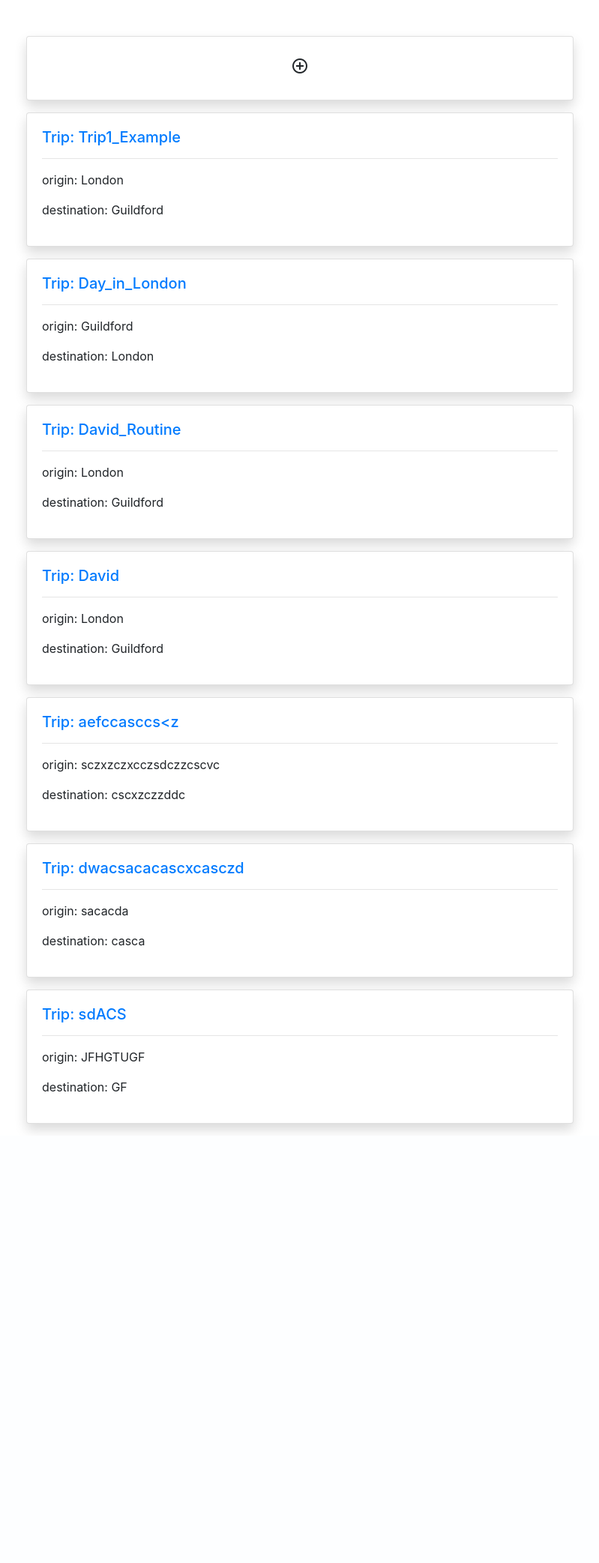
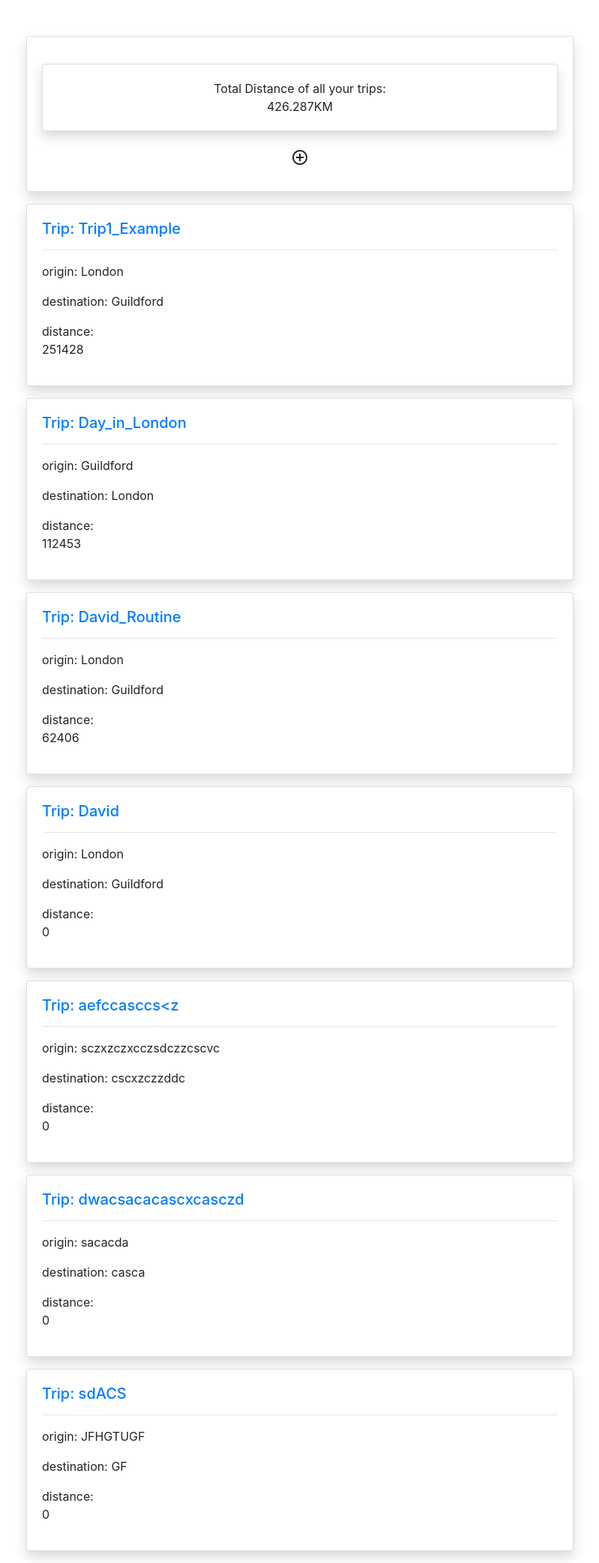
Before and after one commit to Surrey-SWE-Group-16/tripPlanner, a Django app: page /log/ in a window 1280 px wide. Shown: the part 56-2141 px from the top of the page at 75% size, without its empty margins (50-849 px from the left). Before the commit the page ends 1566 px from the top, so only its background shows below. Run offline with Django 4.2, Linux system fonts and the light colour scheme; data comes from the database, SQL or seed files in the repository; both versions use the stored data as it was after the commit; some libraries are stand-ins or nearby versions.

Commit message:
Total distance last change

```diff
--- a/travelbuddy/travelbuddy/templates/map_main/log.html
+++ b/travelbuddy/travelbuddy/templates/map_main/log.html
@@ -4,14 +4,32 @@
 {% block content %}
  <script type="text/javascript">
         window.onload = function() {
-            console.log("aAdssada")
+            let dist_tot = 0
+            let cnt = 0;
+            const dist_quer = document.querySelectorAll(".dist");
+            console.log("value", dist_quer)
+            dist_quer.forEach(d => {
+                console.log("v ", d.innerHTML)
+                dist_tot = dist_tot+parseInt(d.innerHTML);
+            });
+            console.log("dist ", dist_tot)
+            dist_tot = dist_tot/1000;
+            document.getElementById("id_tot_dist").textContent =  dist_tot;
         };
  </script>
+
 <div class="container">
     <div class="row mt-5 pt-3">
         <div class="col-md-8">
             <div class="card my-3 shadow">
                 <div class="card-body" style="text-align: center">
+                    <div class="card my-3 shadow">
+                        <div class="card-body" style="text-align: center">
+                            <span class="title" id="dist_tit">Total Distance of all your trips:</span>
+                            <br>
+                            <a id="id_tot_dist"></a>KM
+                        </div>
+                    </div>
                     <a class="btn" href="{% url 'user_map' %}">
                         <span class="material-symbols-outlined">add_circle</span>
                     </a>
@@ -24,6 +42,7 @@
                     <hr>
                     <p>origin: {{map.orig_loc}}</p>
                     <p>destination: {{map.dest_loc}}</p>
+                    distance: <p class="dist">{{map.distance}}</p>
                 </div>
             </div>
             {% endfor %}
```
Also changed, not shown: travelbuddy/db.sqlite3.
